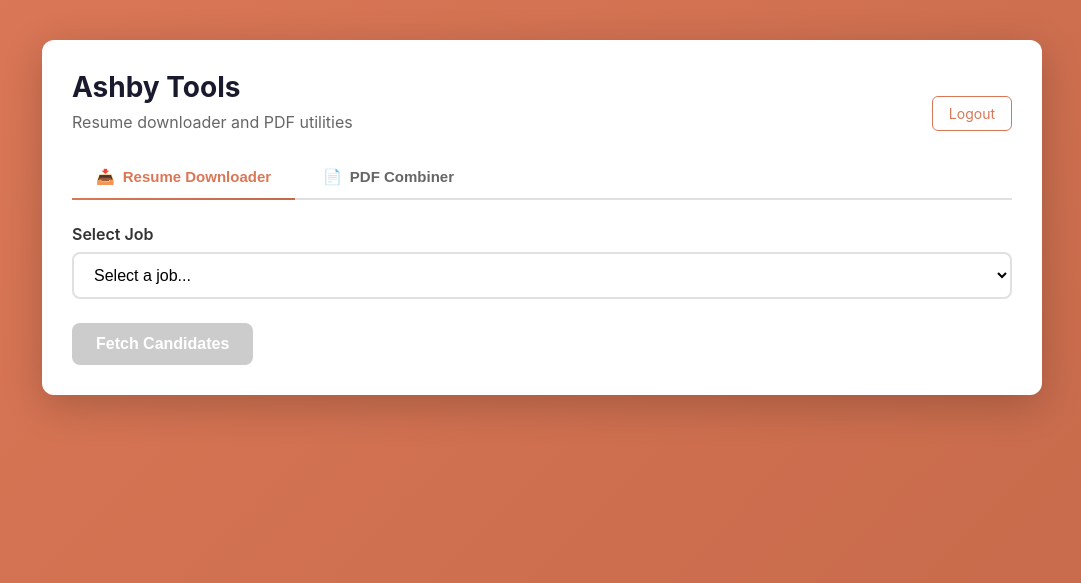
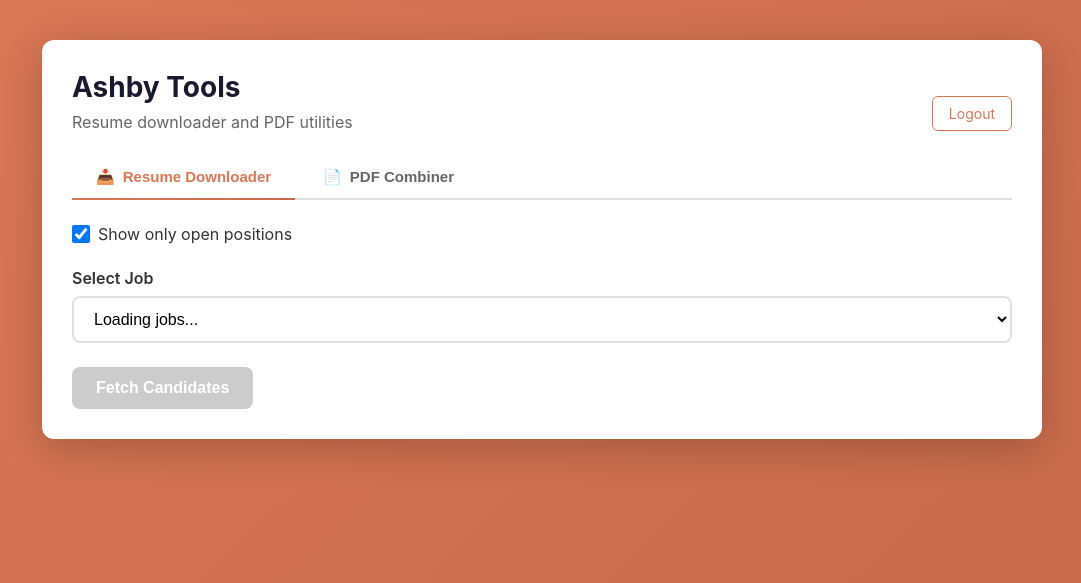
Before and after one commit to mokcontoro/ashby_contoro_tool, a Flask app: template templates/index.html in a window 1280 px wide. Shown: the top 583 px of the page, without its empty margins (98-1179 px from the left). Run offline with Flask 3, Linux system fonts and the light colour scheme; the template is opened without the code that fills it, so the values that code supplies are empty.

Commit message:
Add checkbox to filter jobs by open positions only
- Add "Show only open positions" checkbox (checked by default)
- Store all jobs in allJobs variable for filtering
- Create filterAndDisplayJobs() to handle filtering logic
- When checked, shows only jobs with status "Open" (without status suffix)
- When unchecked, shows all jobs with status in parentheses
- Preserves job selection when toggling filter if job is still visible

🤖 Generated with [Claude Code](https://claude.com/claude-code)

Co-Authored-By: Claude Opus 4.5 <noreply@anthropic.com>

```diff
--- a/templates/index.html
+++ b/templates/index.html
@@ -102,6 +102,20 @@
             font-weight: 600;
             color: #333;
             margin-bottom: 8px;
+        }
+
+        .checkbox-label {
+            display: flex;
+            align-items: center;
+            cursor: pointer;
+            font-weight: normal;
+        }
+
+        .checkbox-label input[type="checkbox"] {
+            width: 18px;
+            height: 18px;
+            margin-right: 8px;
+            cursor: pointer;
         }
 
         select, input[type="number"] {
@@ -570,6 +584,13 @@
             <!-- Tab 1: Resume Downloader -->
             <div id="tab-downloader" class="tab-content active">
                 <div class="form-group">
+                    <label class="checkbox-label">
+                        <input type="checkbox" id="open-only" checked>
+                        Show only open positions
+                    </label>
+                </div>
+
+                <div class="form-group">
                     <label for="job-select">Select Job</label>
                     <select id="job-select">
                         <option value="">Loading jobs...</option>
@@ -720,6 +741,7 @@
 
         // ==================== Resume Downloader ====================
         let candidates = [];
+        let allJobs = []; // Store all jobs for filtering
         let currentJobId = null;
         let applicationReviewStageId = null; // Auto-detected "Application Review" stage ID
         let currentBatch = null; // Track which batch is selected (null = manual selection)
@@ -737,24 +759,43 @@
                 const response = await fetch('/api/jobs');
                 const jobs = await response.json();
 
-                const select = document.getElementById('job-select');
-                select.innerHTML = '<option value="">Select a job...</option>';
-
                 if (jobs.error) {
                     showError(jobs.error);
                     return;
                 }
 
-                jobs.forEach(job => {
-                    const option = document.createElement('option');
-                    option.value = job.id;
-                    option.textContent = `${job.title} (${job.status})`;
-                    select.appendChild(option);
-                });
+                allJobs = jobs;
+                filterAndDisplayJobs();
 
-                select.addEventListener('change', onJobSelect);
+                document.getElementById('job-select').addEventListener('change', onJobSelect);
+                document.getElementById('open-only').addEventListener('change', filterAndDisplayJobs);
             } catch (err) {
                 showError('Failed to load jobs: ' + err.message);
+            }
+        }
+
+        // Filter and display jobs based on checkbox
+        function filterAndDisplayJobs() {
+            const openOnly = document.getElementById('open-only').checked;
+            const select = document.getElementById('job-select');
+            const currentValue = select.value;
+
+            select.innerHTML = '<option value="">Select a job...</option>';
+
+            const filteredJobs = openOnly
+                ? allJobs.filter(job => job.status === 'Open')
+                : allJobs;
+
+            filteredJobs.forEach(job => {
+                const option = document.createElement('option');
+                option.value = job.id;
+                option.textContent = openOnly ? job.title : `${job.title} (${job.status})`;
+                select.appendChild(option);
+            });
+
+            // Restore selection if still available
+            if (currentValue && filteredJobs.some(job => job.id === currentValue)) {
+                select.value = currentValue;
             }
         }
 
```
